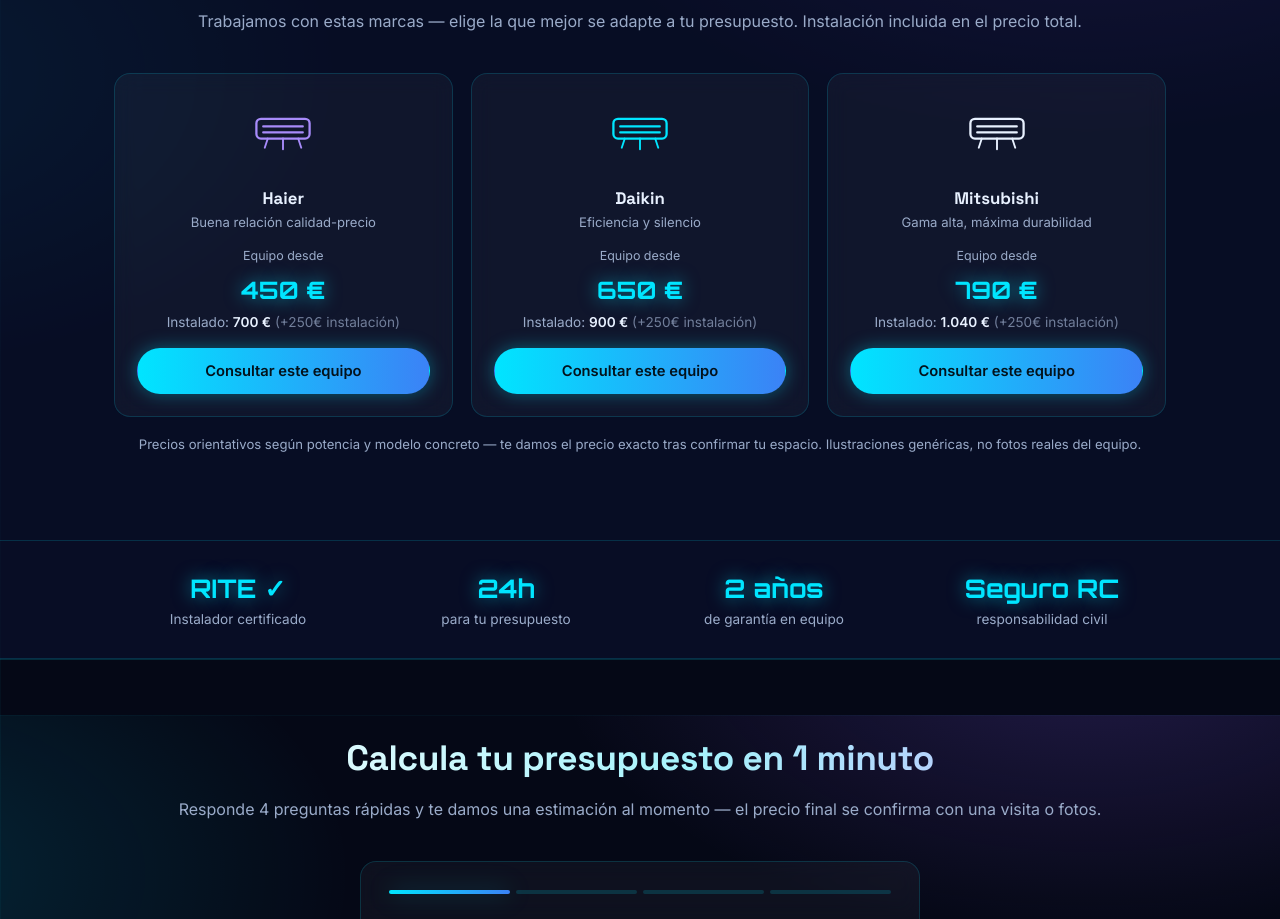
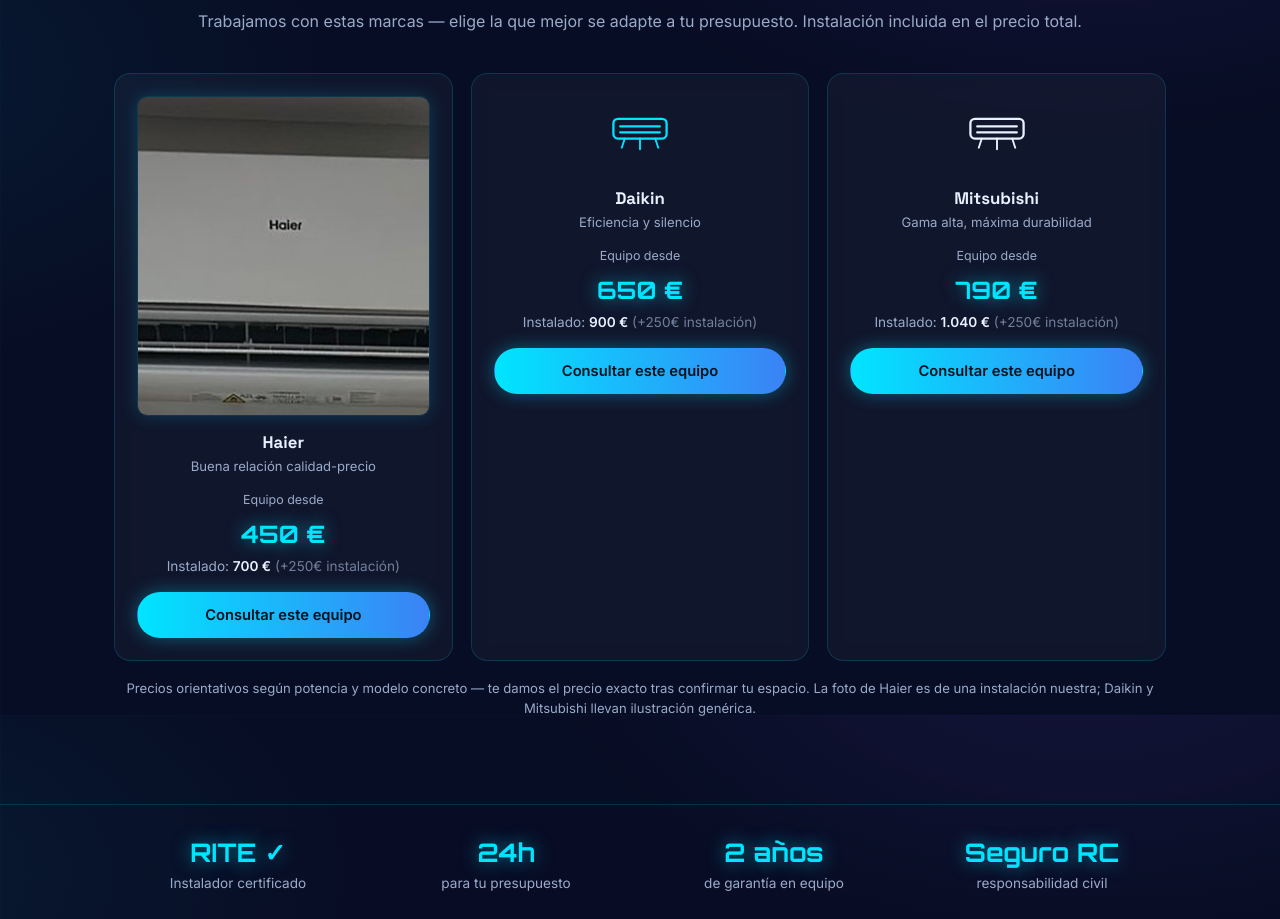
Before and after one commit to junior643153338-a11y/-yjv-electricidad, a plain HTML site: page clima-futuro-8e3b51/index.html in a window 1280 px wide. Shown: the part 885-1804 px from the top of the page. Drawn offline with Linux system fonts and the light colour scheme.

Commit message:
Demo clima: foto real Haier en tarjeta de equipos
Co-Authored-By: Devin AI <158243242+devin-ai-integration[bot]@users.noreply.github.com>

```diff
--- a/clima-futuro-8e3b51/futuro.css
+++ b/clima-futuro-8e3b51/futuro.css
@@ -140,3 +140,5 @@ footer { background: rgba(3, 6, 18, 0.8); }
   .temp-from { font-size: 1.2rem !important; }
   .temp-label { font-size: 0.72rem !important; }
 }
+
+.product-photo { width: 100%; aspect-ratio: 2 / 1; object-fit: cover; border-radius: 10px; margin-bottom: 14px; border: 1px solid var(--line); box-shadow: 0 0 18px rgba(0, 229, 255, 0.18); }
--- a/clima-futuro-8e3b51/index.html
+++ b/clima-futuro-8e3b51/index.html
@@ -540,14 +540,7 @@
     </div>
     <div class="product-grid overflow-x">
       <div class="product-card">
-        <svg class="product-icon" viewBox="0 0 100 100" fill="none" stroke="var(--cool)" stroke-width="3" stroke-linecap="round" stroke-linejoin="round">
-          <rect x="15" y="30" width="70" height="26" rx="6"/>
-          <line x1="24" y1="40" x2="76" y2="40"/>
-          <line x1="24" y1="48" x2="76" y2="48"/>
-          <path d="M30 56 L26 68" stroke-width="2.5"/>
-          <path d="M50 56 L50 70" stroke-width="2.5"/>
-          <path d="M70 56 L74 68" stroke-width="2.5"/>
-        </svg>
+        <img class="product-photo" src="equipo-haier.jpg" alt="Split Haier instalado por YJV Clima y Confort en Madrid" width="640" height="320" loading="lazy">
         <div class="product-brand">Haier</div>
         <div class="product-tagline">Buena relación calidad-precio</div>
         <div class="product-price-label">Equipo desde</div>
@@ -589,7 +582,7 @@
       </div>
     </div>
     <p style="text-align:center; color:var(--ink-soft); font-size:0.82rem; margin-top:18px;">
-      Precios orientativos según potencia y modelo concreto — te damos el precio exacto tras confirmar tu espacio. Ilustraciones genéricas, no fotos reales del equipo.
+      Precios orientativos según potencia y modelo concreto — te damos el precio exacto tras confirmar tu espacio. La foto de Haier es de una instalación nuestra; Daikin y Mitsubishi llevan ilustración genérica.
     </p>
   </div>
 </section>
```
Also changed, not shown: clima-futuro-8e3b51/equipo-haier.jpg (added).
